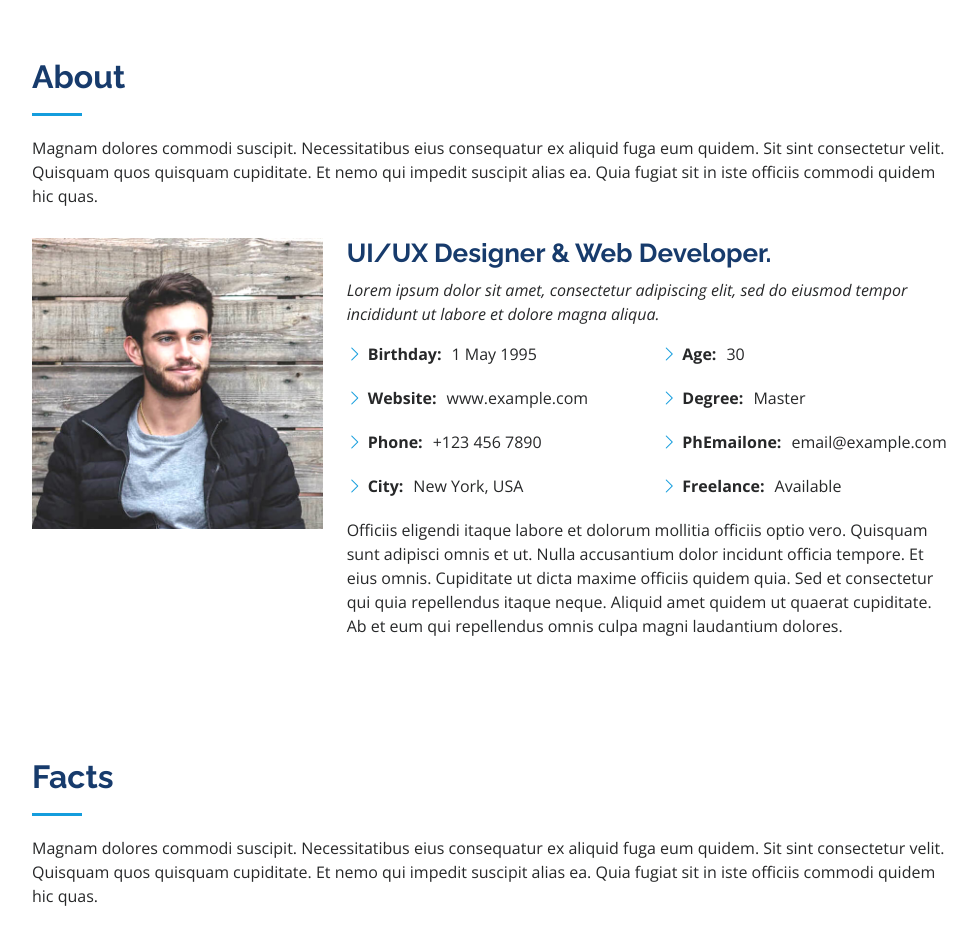
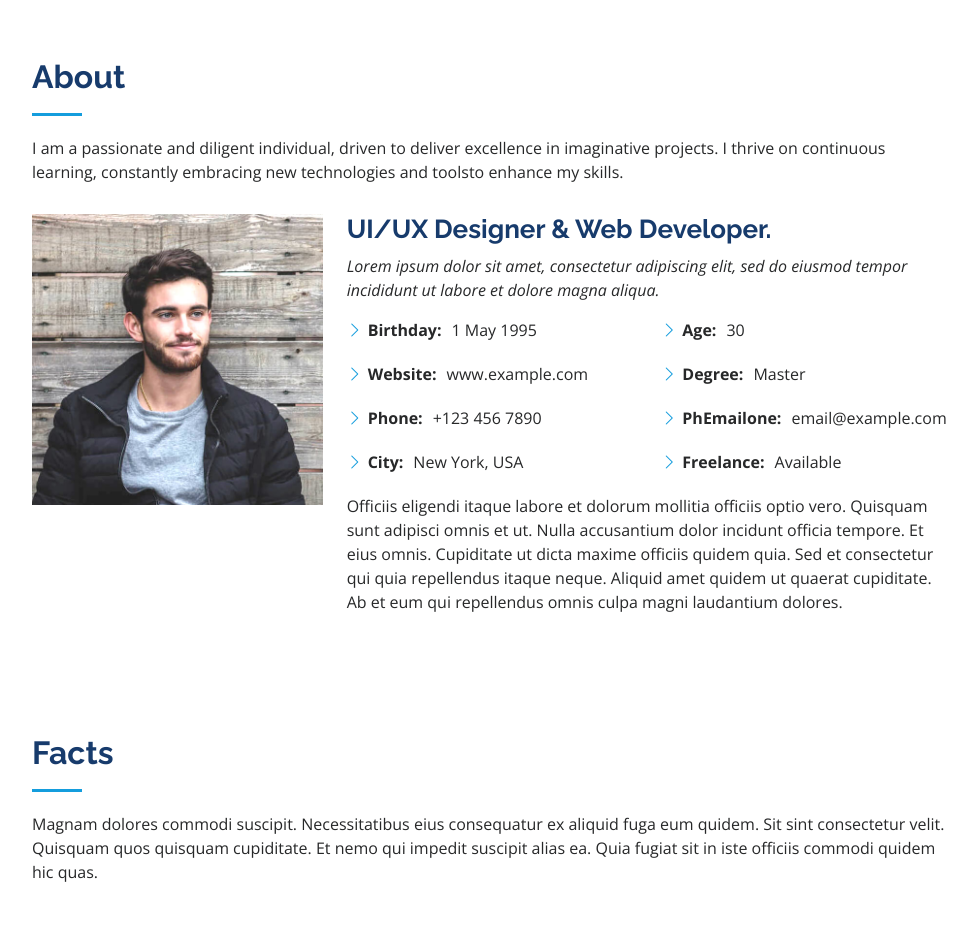
Before and after one commit to SrinivasaJosyula/JosyulaS.potfolio.github.io, a plain HTML site: page index.html in a window 1280 px wide. Shown: the part 802-1738 px from the top of the page, without its empty margins (298-1275 px from the left). Drawn offline with nearby package versions, Linux system fonts and the light colour scheme.

Commit message:
Update index.html

```diff
--- a/index.html
+++ b/index.html
@@ -85,7 +85,8 @@
 
         <div class="section-title">
           <h2>About</h2>
-          <p>Magnam dolores commodi suscipit. Necessitatibus eius consequatur ex aliquid fuga eum quidem. Sit sint consectetur velit. Quisquam quos quisquam cupiditate. Et nemo qui impedit suscipit alias ea. Quia fugiat sit in iste officiis commodi quidem hic quas.</p>
+          <p>I am a passionate and diligent individual, driven to deliver excellence in imaginative projects.
+I thrive on continuous learning, constantly embracing new technologies and toolsto enhance my skills.</p>
         </div>
 
         <div class="row">
```
